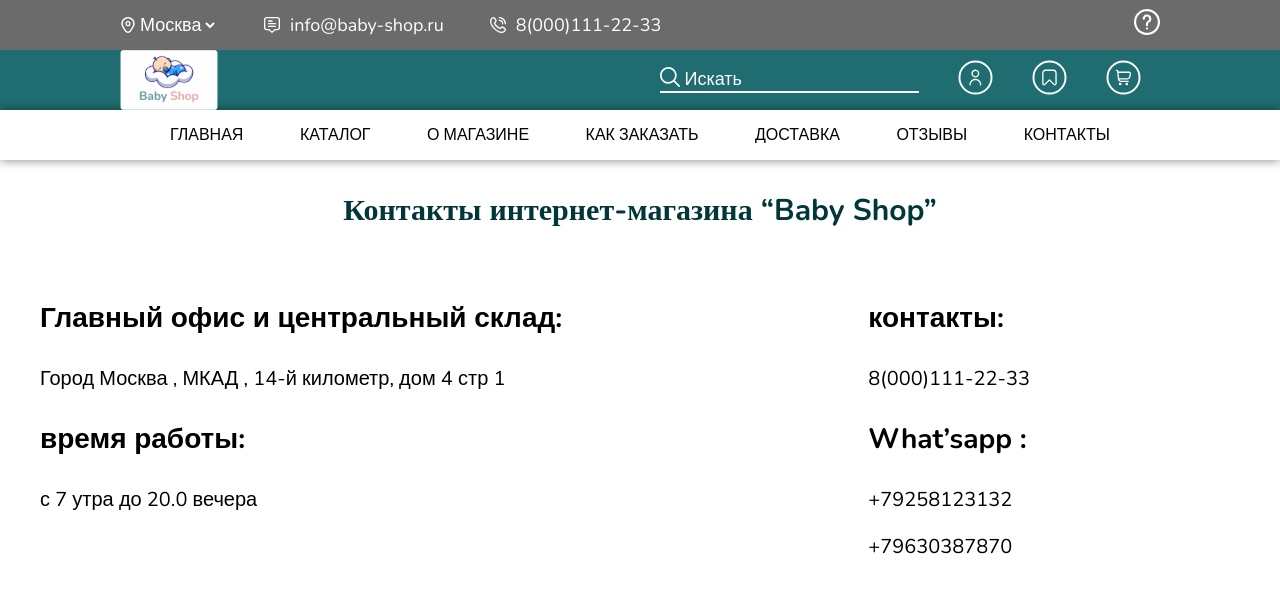
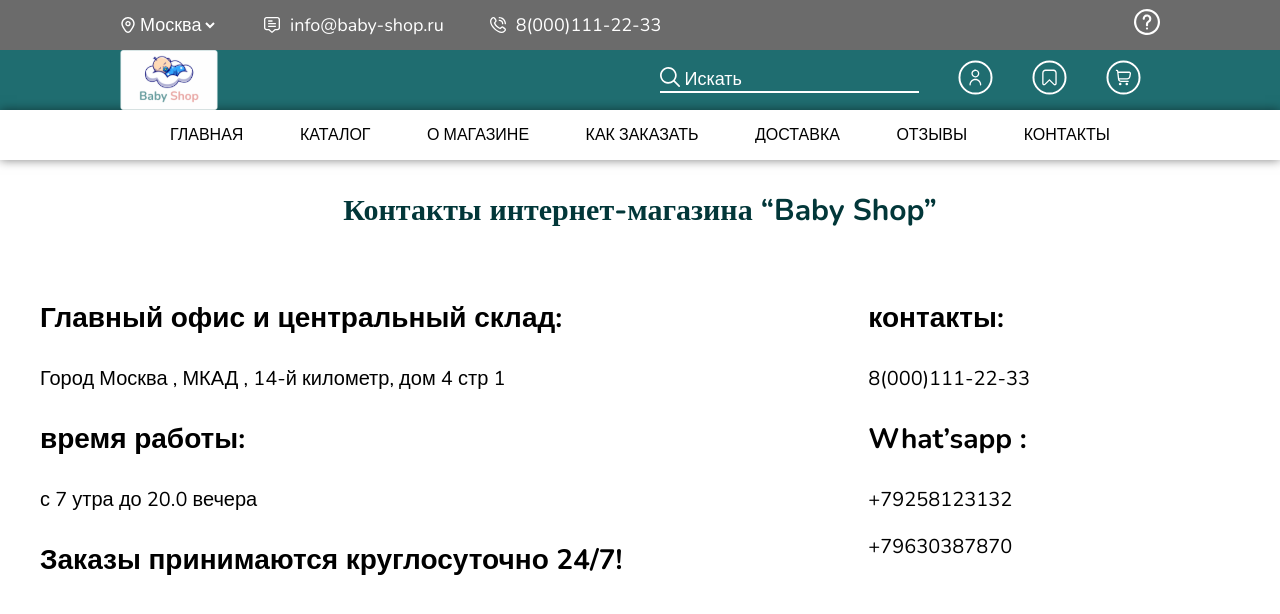
Before and after one commit to Kodmanspp/baby-shop, a Next.js app: page /Contact/Contact in a window 1280 px wide. Shown: the top 614 px of the page. Built offline with nearby package versions, Linux system fonts and the light colour scheme.

Commit message:
adaptive

```diff
--- a/pages/Contact/Contact.jsx
+++ b/pages/Contact/Contact.jsx
@@ -18,6 +18,8 @@ const About = () => {
           <div>
             <h3>время работы:</h3>
             <p>с 7 утра до 20.0 вечера</p>
+
+            <h3>Заказы принимаются круглосуточно 24/7!</h3>
           </div>
         </div>
 
```
